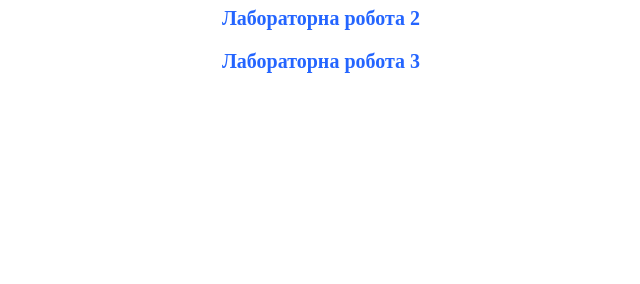
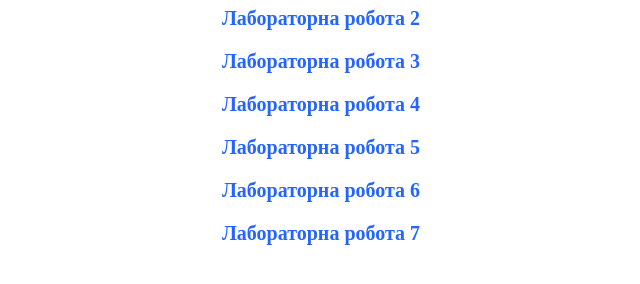
Before and after one commit to AkemiWeb/discretemathematics, a plain HTML site: page index.html in a window 1280 px wide. Shown: the part 110-394 px from the top of the page, without its empty margins (319-959 px from the left). Drawn offline with Linux system fonts and the light colour scheme.

Commit message:
Update index.html

```diff
--- a/index.html
+++ b/index.html
@@ -37,6 +37,10 @@
     <ul>
         <li><a href="lr2/index.html">Лабораторна робота 2</a></li>
         <li><a href="lr3/index.html">Лабораторна робота 3</a></li>
+        <li><a href="lr4/index.html">Лабораторна робота 4</a></li>
+        <li><a href="lr5/index.html">Лабораторна робота 5</a></li>
+        <li><a href="lr6/index.html">Лабораторна робота 6</a></li>
+        <li><a href="lr7/index.html">Лабораторна робота 7</a></li>
     </ul>
 </body>
 </html>
```
